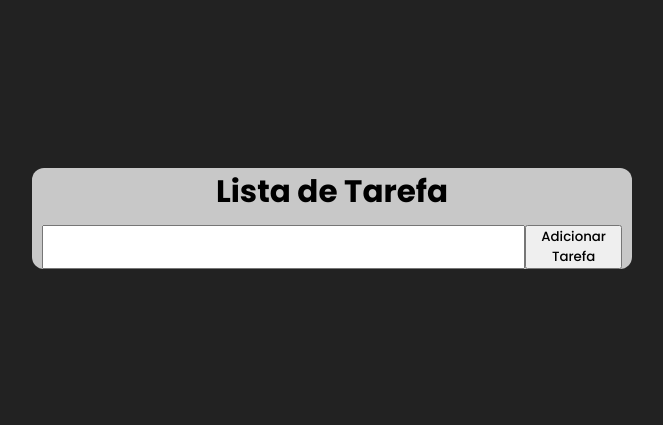
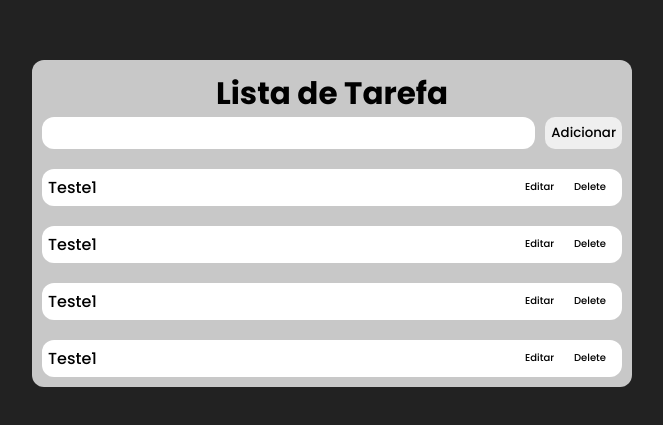
Before and after one commit to claytonfortunato/FullStack-todoList, a React (Vite) app in the folder client/: page / in a window 1280 px wide. Shown: the part 177-602 px from the top of the page, without its empty margins (308-971 px from the left). Built offline with nearby package versions, Linux system fonts and the light colour scheme.

Commit message:
feat: component task and styles

```diff
--- /dev/null
+++ b/client/src/components/Task/index.tsx
@@ -0,0 +1,15 @@
+import * as C from "./styles";
+
+export const Task = () => {
+  return (
+    <C.Container>
+      <C.Wrapper>
+        <C.Description>Teste1</C.Description>
+      </C.Wrapper>
+      <C.Content>
+        <span>Editar</span>
+        <span>Delete</span>
+      </C.Content>
+    </C.Container>
+  );
+};
--- /dev/null
+++ b/client/src/components/Task/styles.ts
@@ -0,0 +1,28 @@
+import styled from "styled-components";
+
+export const Container = styled.div`
+  margin-top: 2rem;
+  display: flex;
+  justify-content: space-between;
+  align-items: center;
+  background: #fff;
+  padding: 6px;
+  border-radius: 12px;
+  transition: all 0.3s ease-in;
+
+  &:hover {
+    transform: scale(1.02);
+  }
+`;
+
+export const Wrapper = styled.div``;
+
+export const Description = styled.span`
+  font-size: 16px;
+`;
+
+export const Content = styled.div`
+  span {
+    margin: 0px 10px;
+  }
+`;
--- a/client/src/components/TaskInput/index.tsx
+++ b/client/src/components/TaskInput/index.tsx
@@ -3,8 +3,8 @@ import * as C from "./styles";
 export const TaskInput = () => {
   return (
     <C.Container>
-      <input type="text" />
-      <button>Adicionar Tarefa</button>
+      <C.Input type="text" />
+      <C.ButtonInput>Adicionar</C.ButtonInput>
     </C.Container>
   );
 };
--- a/client/src/components/TaskInput/styles.ts
+++ b/client/src/components/TaskInput/styles.ts
@@ -1,10 +1,22 @@
 import styled from "styled-components";
 
 export const Container = styled.div`
-  margin: 10px;
   display: flex;
+`;
 
-  input {
-    width: 100%;
-  }
+export const Input = styled.input`
+  width: 100%;
+  margin-right: 1rem;
+  border-radius: 12px;
+  border: none;
+  outline: none;
+  font-size: 1.2rem;
+  padding: 0.6rem;
 `;
+
+export const ButtonInput = styled.button`
+  border: none;
+  border-radius: 10px;
+  cursor: pointer;
+  padding: 6px;
+`;
--- a/client/src/page/Home/index.tsx
+++ b/client/src/page/Home/index.tsx
@@ -1,3 +1,4 @@
+import { Task } from "../../components/Task";
 import { TaskInput } from "../../components/TaskInput";
 import * as C from "./styles";
 
@@ -7,6 +8,11 @@ export const Home = () => {
       <C.Header>Lista de Tarefa</C.Header>
 
       <TaskInput />
+
+      <Task />
+      <Task />
+      <Task />
+      <Task />
     </C.Container>
   );
 };
--- a/client/src/page/Home/styles.ts
+++ b/client/src/page/Home/styles.ts
@@ -4,6 +4,7 @@ export const Container = styled.div`
   width: 600px;
   background: rgba(255, 255, 255, 0.75);
   border-radius: 12px;
+  padding: 10px;
 `;
 
 export const Header = styled.h1`
```
